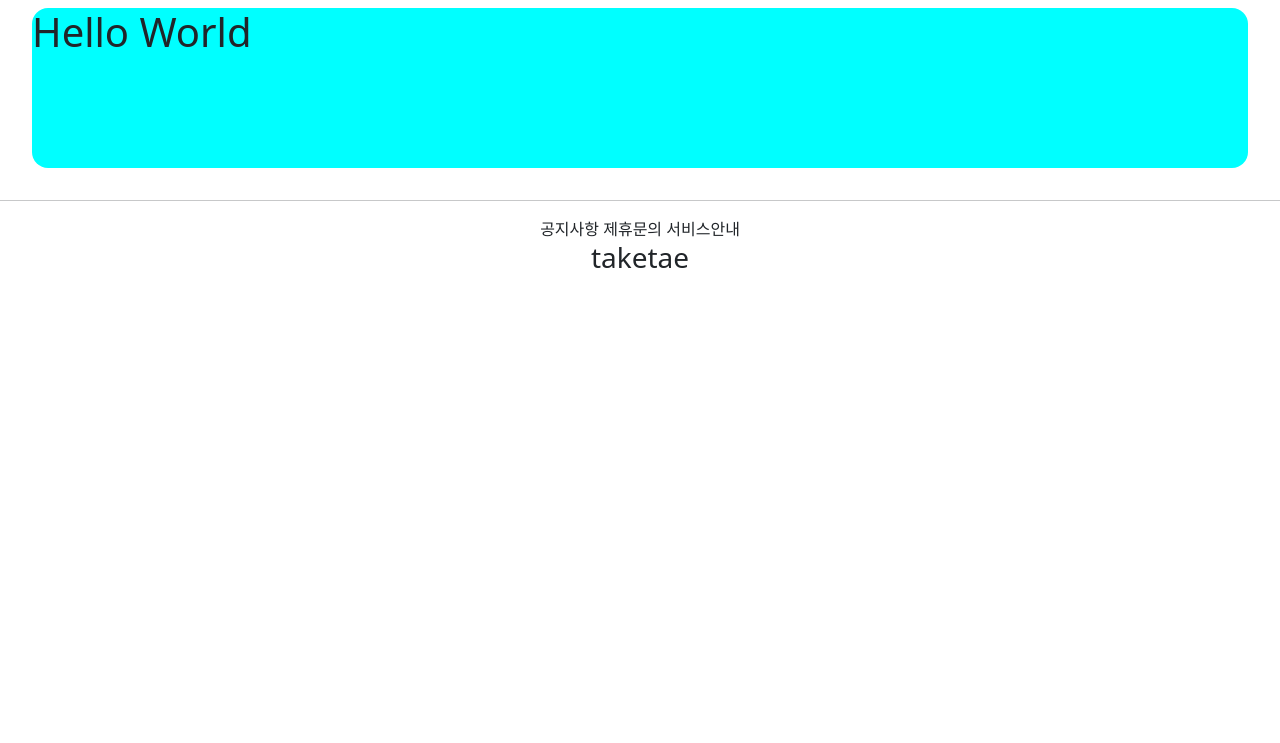
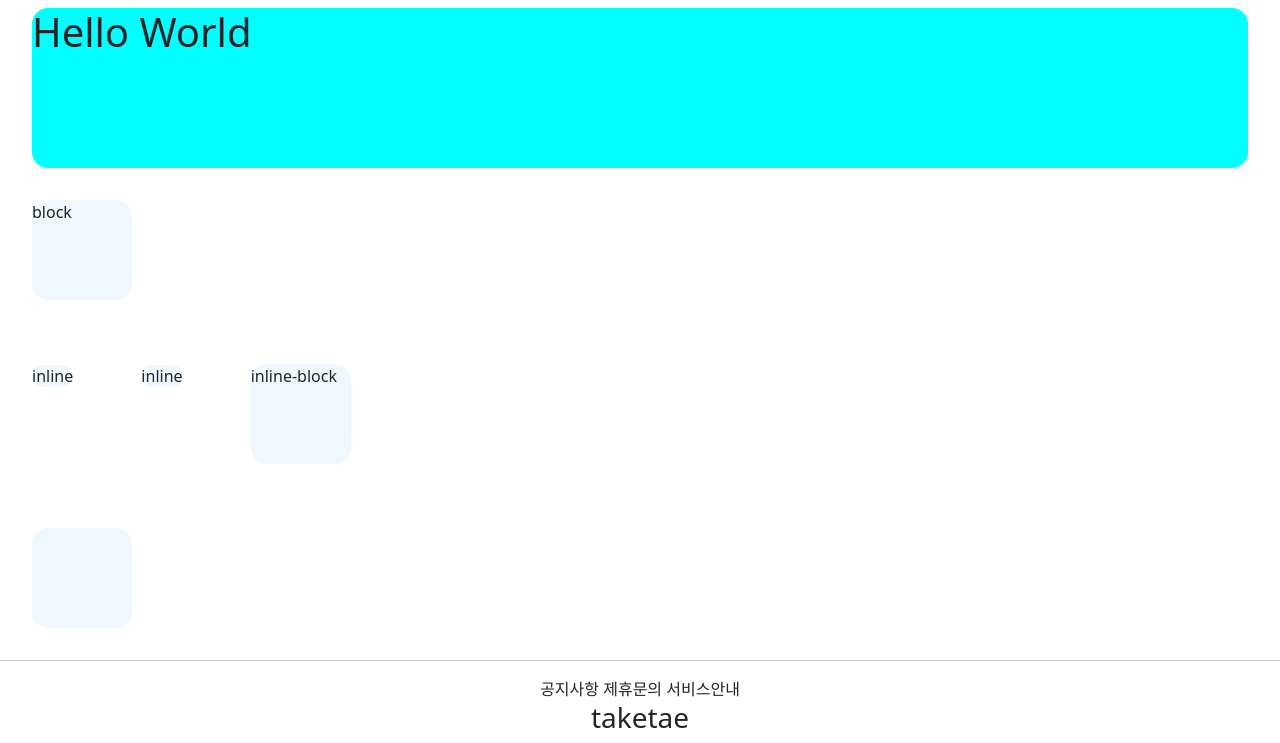
Before and after one commit to hale-in/web-app2, a Django app: page /accounts/nd_project/ in a window 1280 px wide. Shown: the part 185-928 px from the top of the page. Before the commit the page ends 453 px from the top, so only its background shows below. Run offline with Django 3.2, Linux system fonts and the light colour scheme; parts of the project's set-up code (start-up, migrations or seed data) failed here and were passed over.

Commit message:
7/7 3ban class commit 2

```diff
--- a/accountapp/templates/accountapp/hello_world.html
+++ b/accountapp/templates/accountapp/hello_world.html
@@ -1,9 +1,28 @@
 {% extends 'base.html' %}
 
 {% block content %}
+
+    <style>
+        .testing{
+            background-color: aliceblue;
+            margin: 2rem;
+            height: 100px;
+            width: 100px;
+            border-radius: 1rem;
+        }
+
+
+    </style>
 
     <div style="height: 10rem; background-color: aqua; margin: 2rem; border-radius: 1rem;">
         <h1> Hello World </h1>
     </div>
 
+    <div class="testing" style="display: block">block</div>
+    <div class="testing" style="display: inline">inline</div>
+    <div class="testing" style="display: none">none</div>
+    <div class="testing" style="display: inline">inline</div>
+    <div class="testing" style="display: inline-block">inline-block</div>
+    <div class="testing"></div>
+
 {% endblock %}
```
